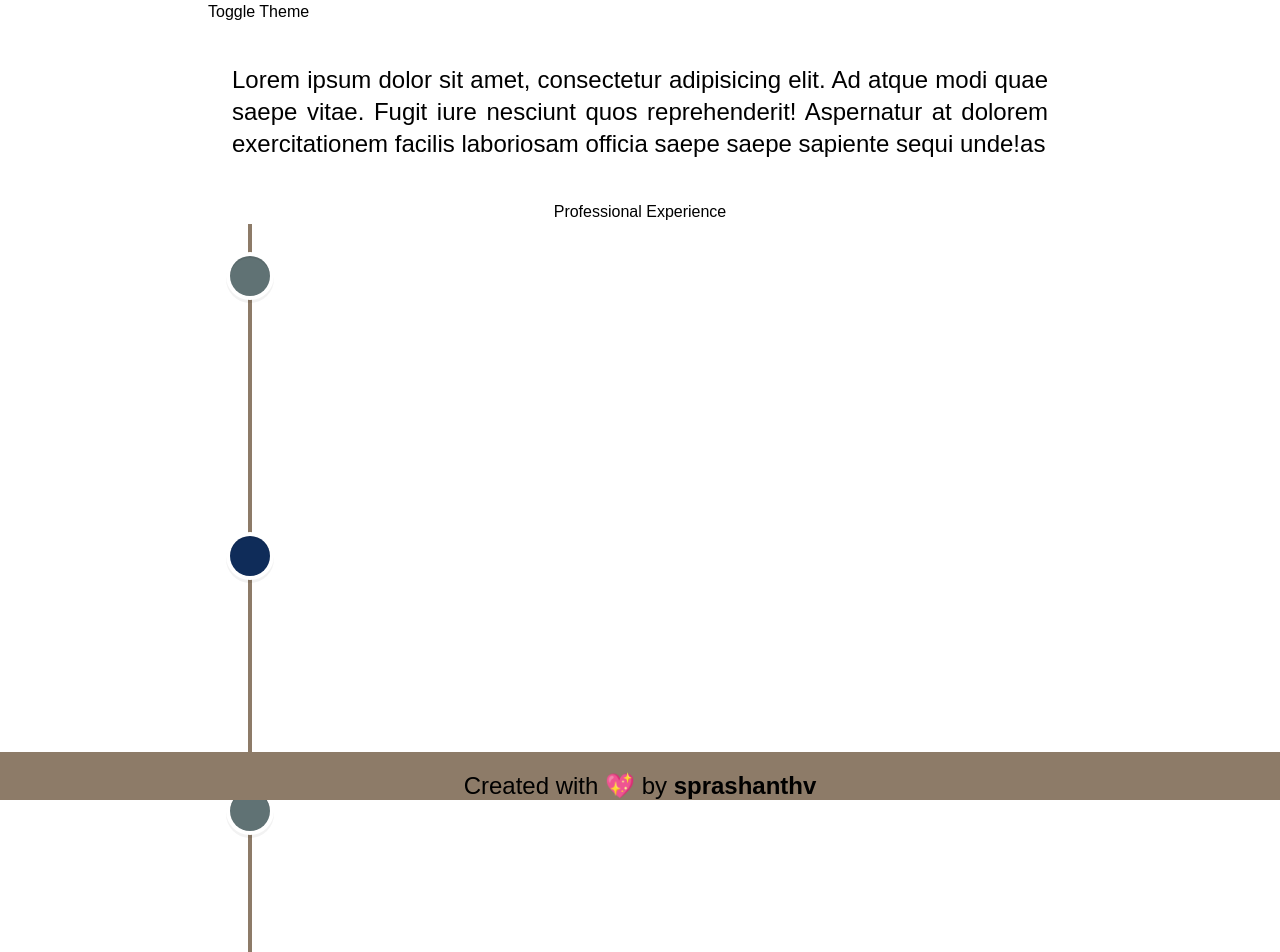
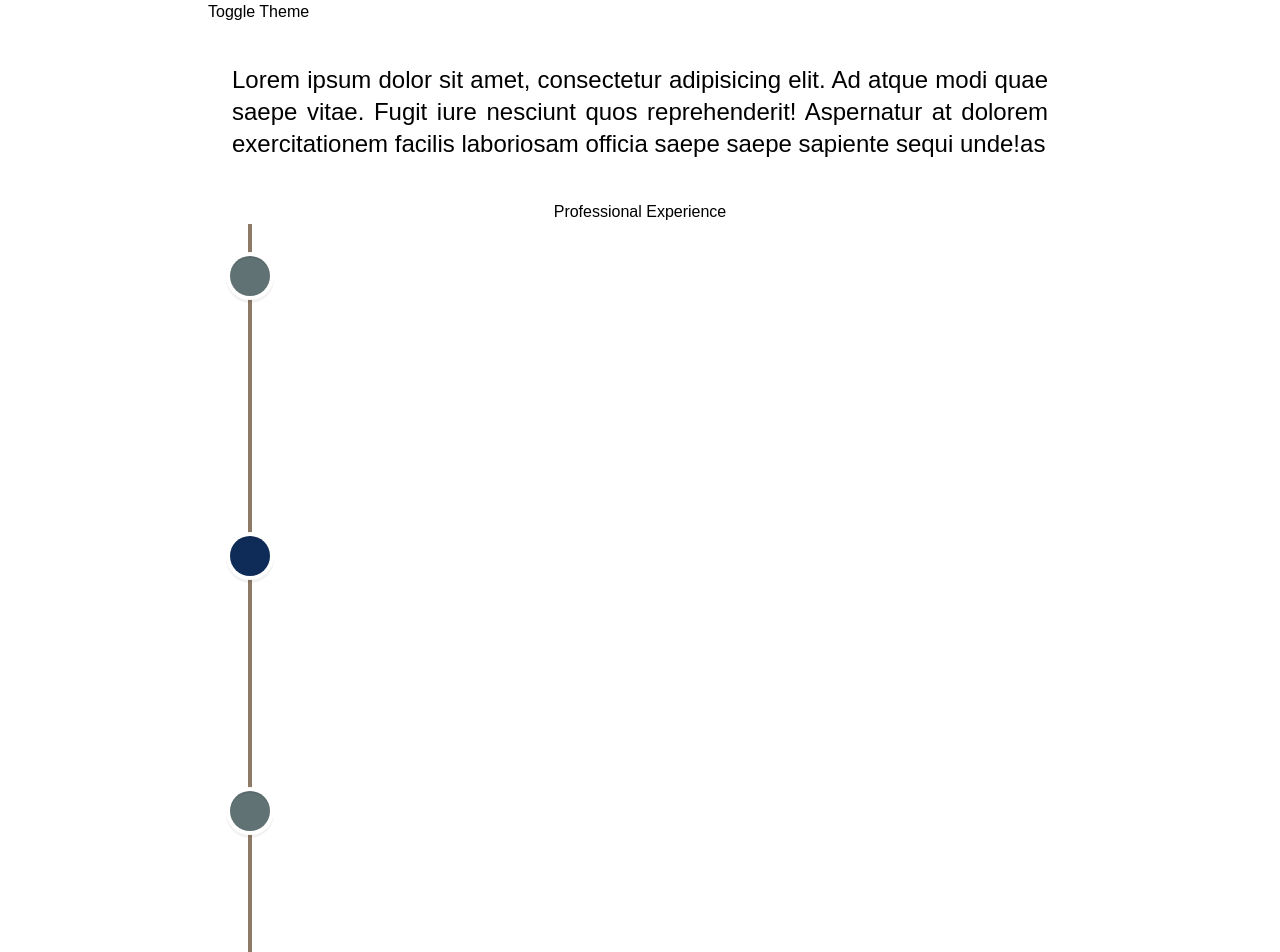
Before and after one commit to sprashanthv-dev/portfolio, a Next.js app: page / in a window 1280 px wide. Shown: the top 952 px of the page. Built offline with nearby package versions, Linux system fonts and the light colour scheme.

Commit message:
feat: Rewrite footer styles with tailwind

```diff
--- a/components/Footer/Footer.module.scss
+++ /dev/null
@@ -1,47 +0,0 @@
-@import '../../styles/_variables';
-
-.Footer {
-  position: fixed;
-  bottom: 0;
-  margin: 0 auto;
-  width: 100%;
-  height: 3rem;
-  text-align: center;
-  background: $footer-background;
-
-  &__nav__items {
-    display: block;
-  }
-
-  &__nav__item {
-    margin: 0 auto 2rem;
-    font-size: 1.5rem;
-    padding-top: 1rem;
-
-    @media #{$small-screen} {
-      font-size: 1rem;
-    }
-
-    &:last-child {
-      &:after {
-        display: none;
-      }
-    }
-
-    a {
-      text-decoration: none;
-      font-weight: bold;
-    }
-  }
-
-  &__title {
-    font-size: 0.8rem;
-    line-height: 1rem;
-    font-weight: 300;
-    margin-top: 3rem;
-
-    a {
-      text-decoration: none;
-    }
-  }
-}
--- a/components/Footer/Footer.tsx
+++ b/components/Footer/Footer.tsx
@@ -2,14 +2,12 @@ import React from 'react';
 
 import { githubUrl } from 'lib/constants';
 
-import styles from './Footer.module.scss';
-
 const Footer = () => {
   return (
-    <footer className={styles.Footer}>
-      <nav className={styles.Footer__nav}>
-        <ul className={styles.Footer__nav__items}>
-          <li className={styles.Footer__nav__item}>
+    <footer className="text-center bg-footer-bg mt-auto">
+      <nav>
+        <ul className="my-2 mx-auto">
+          <li className="md:text-2xl text-xl">
             Created with 💖 by <a href={githubUrl}>sprashanthv</a>
           </li>
         </ul>
--- a/components/Layout/index.tsx
+++ b/components/Layout/index.tsx
@@ -7,7 +7,7 @@ import { LayoutProps } from '../../interfaces';
 
 const Layout = ({ children }: LayoutProps) => {
   return (
-    <>
+    <div className="flex flex-col min-h-screen">
       <Helmet title="Portfolio" />
       <div className="relative my-0 mx-auto block py-0 px-4 max-w-4xl">
         <div>
@@ -16,7 +16,7 @@ const Layout = ({ children }: LayoutProps) => {
         </div>
       </div>
       <Footer />
-    </>
+    </div>
   );
 };
 
--- a/styles/__variables.scss
+++ b/styles/__variables.scss
@@ -10,5 +10,3 @@ $dark-color-text: #dfd7bf;
 
 /* Light Mode settings */
 $light-color-background: #f0ebe3;
-
-$footer-background: #8d7b68;
--- a/tailwind.config.js
+++ b/tailwind.config.js
@@ -4,6 +4,12 @@ module.exports = {
     './components/**/*.{js,ts,jsx,tsx}',
     './pages/**/*.{js,ts,jsx,tsx}',
   ],
-  theme: {},
+  theme: {
+    extend: {
+      colors: {
+        'footer-bg': '#8d7b68',
+      },
+    },
+  },
   plugins: [],
 };
```
